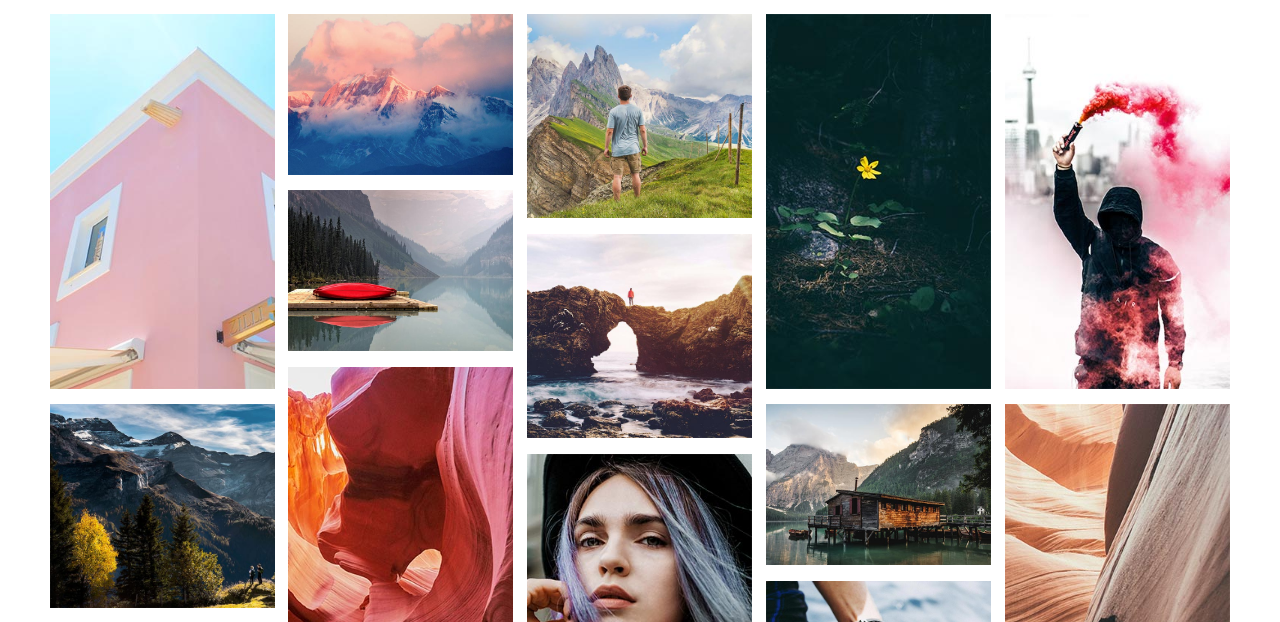
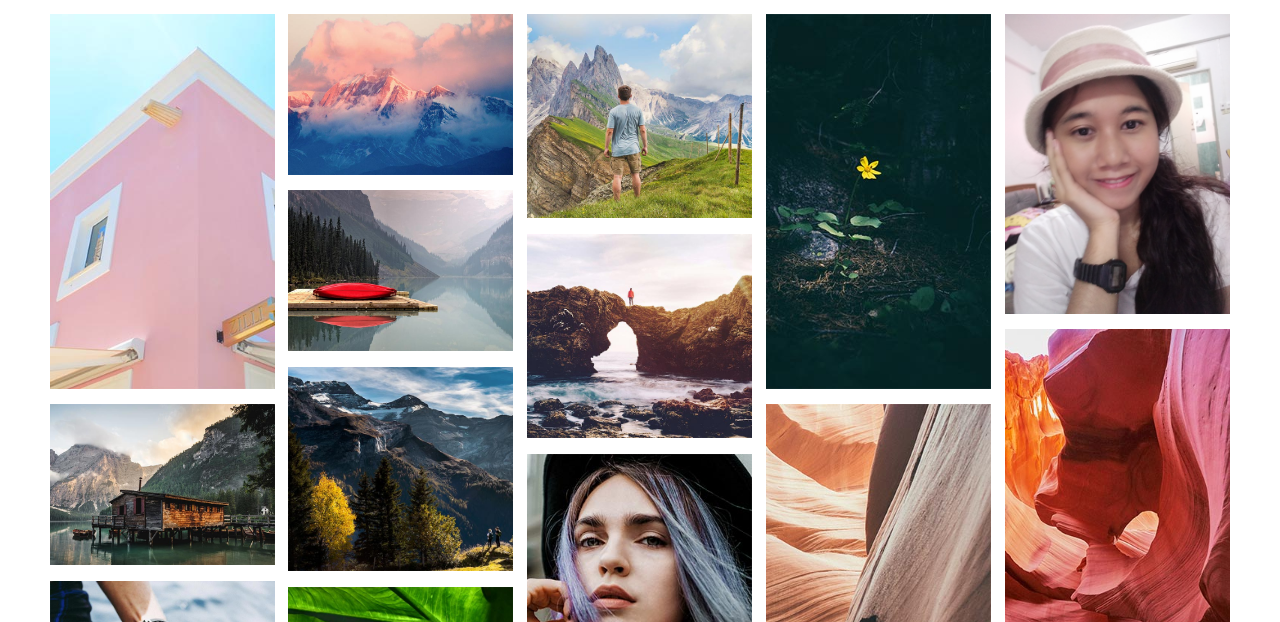
Before and after one commit to sirikamon138/foto, a plain HTML site: page foto/index.html in a window 1280 px wide. Shown: the part 53-675 px from the top of the page. Drawn offline with Linux system fonts and the light colour scheme; files whose address does not match are found by name.

Commit message:
change photo

```diff
--- a/foto/index.html
+++ b/foto/index.html
@@ -44,8 +44,8 @@
 			<div class="p-item grid-sizer"><a class="venobox" href="images/porfolio-4-300x500.jpg">
 				<img src="images/porfolio-4-300x500.jpg" alt=""/></a></div>
 
-			<div class="p-item grid-sizer"><a class="venobox" href="images/porfolio-5-300x500.jpg">
-				<img src="images/porfolio-5-300x500.jpg" alt=""/></a></div>
+			<div class="p-item grid-sizer"><a class="venobox" href="images/kwan.jpg">
+				<img src="images/kwan.jpg" alt=""/></a></div>
 
 			<div class="p-item grid-sizer"><a class="venobox" href="images/porfolio-6-700x500.jpg">
 				<img src="images/porfolio-6-700x500.jpg" alt=""/></a></div>
```
